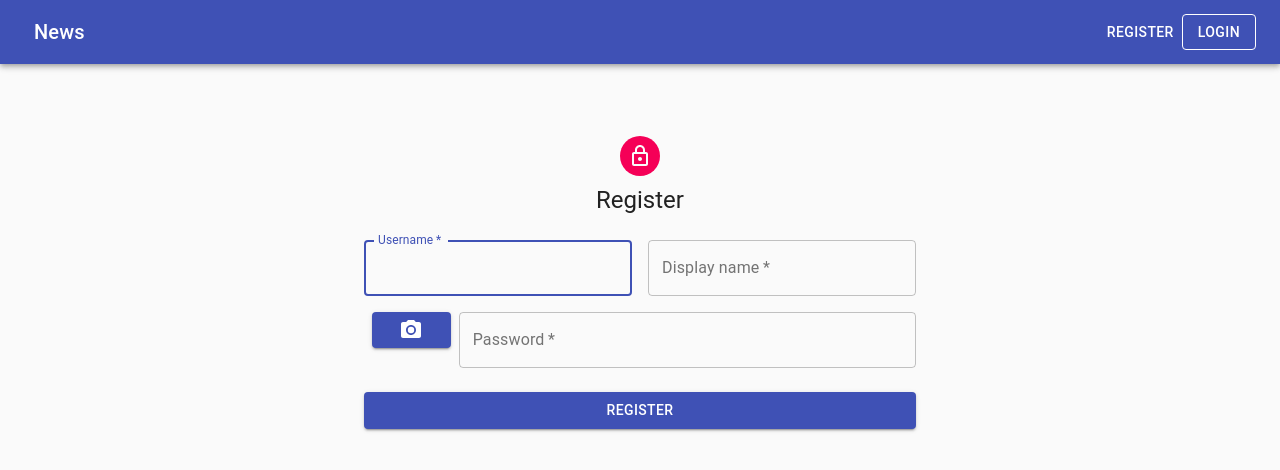
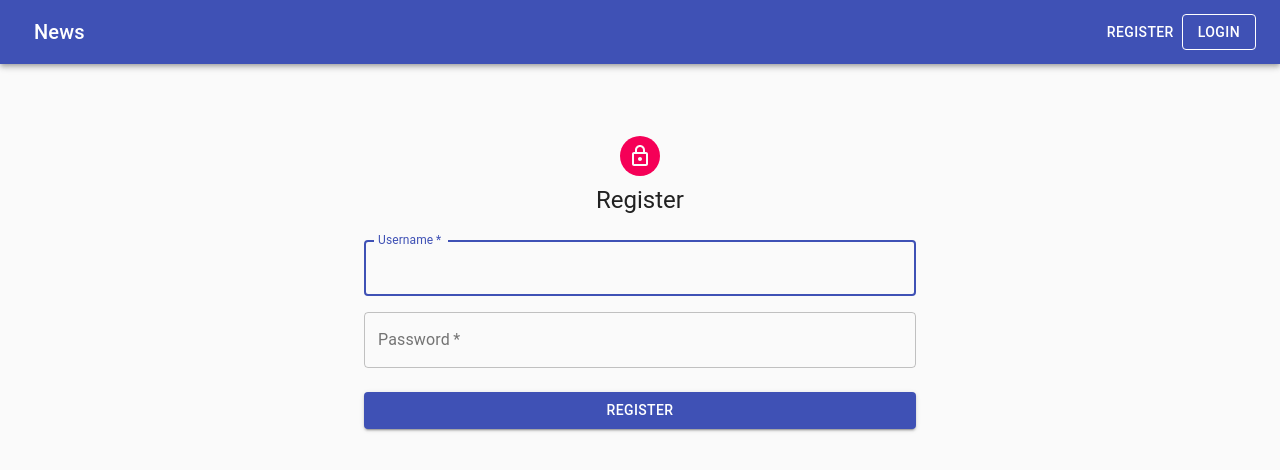
Before and after one commit to KadyrPoyraz228337/Attractor-Software, a React (Create React App) app: page /register in a window 1280 px wide. Shown: the top 470 px of the page. Built offline with nearby package versions, Linux system fonts and the light colour scheme.

Commit message:
Удалил ненужные поля и свойства в стейте

```diff
--- a/src/components/Register/Register.js
+++ b/src/components/Register/Register.js
@@ -36,9 +36,7 @@ const Register = () => {
 
     const userInit = {
         username: '',
-        name: '',
         password: '',
-        avatar: ''
     }
 
     const [user, setUser] = useState(userInit)
@@ -46,17 +44,9 @@ const Register = () => {
     const dispatch = useDispatch()
 
     const inputChangeHandler = e => setUser({...user, [e.target.name]: e.target.value})
-    const fileChangeHandler = e => setUser({...user, [e.target.name]: e.target.files[0]});
     const submitHandler = e => {
         e.preventDefault()
-
-        const data = new FormData();
-
-        Object.keys(user).forEach(item => {
-            data.append(item, user[item])
-        })
-
-        dispatch(registerUserRequest(data))
+        dispatch(registerUserRequest(user))
     }
 
     useEffect(() => {
@@ -75,7 +65,7 @@ const Register = () => {
                 </Typography>
                 <form className={classes.form} noValidate onSubmit={submitHandler}>
                     <Grid container spacing={2}>
-                        <Grid item xs={12} sm={6}>
+                        <Grid item xs={12}>
                             <FormElement
                                 error={error}
                                 helperText='User width this username already exist'
@@ -88,24 +78,7 @@ const Register = () => {
                                 autoFocus
                             />
                         </Grid>
-                        <Grid item xs={12} sm={6}>
-                            <FormElement
-                                variant="outlined"
-                                onChange={inputChangeHandler}
-                                autoComplete='fname'
-                                required
-                                label="Display name"
-                                name="name"
-                            />
-                        </Grid>
-                        <Grid item xs={12} sm={2}>
-                            <FormElement
-                                type='image'
-                                name='avatar'
-                                onChange={fileChangeHandler}
-                            />
-                        </Grid>
-                        <Grid item xs={12} sm={10}>
+                        <Grid item xs={12}>
                             <FormElement
                                 variant="outlined"
                                 onChange={inputChangeHandler}
```
